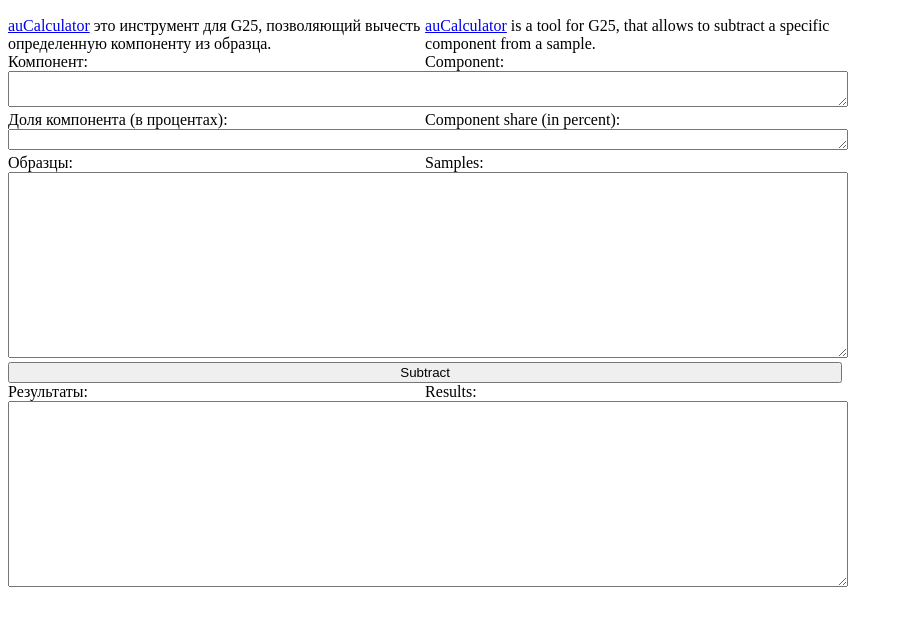
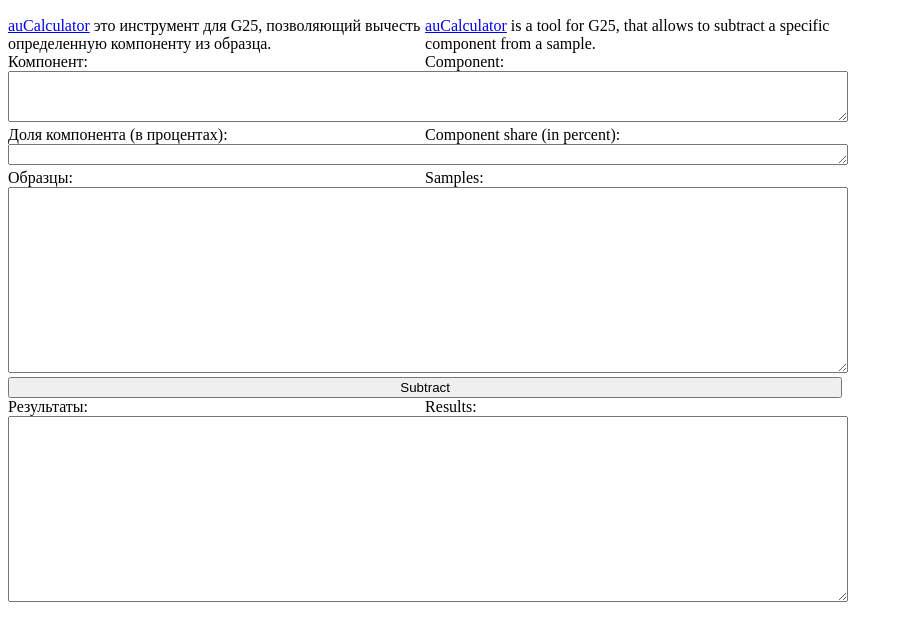
Before and after one commit to Daemon2017/auCalculator, a plain HTML site: page index.html in a window 1280 px wide. Shown: the part 50-688 px from the top of the page, without its empty margins (0-903 px from the left). Drawn offline with Linux system fonts and the light colour scheme.

Commit message:
Увеличено число строк

```diff
--- a/index.html
+++ b/index.html
@@ -51,7 +51,7 @@
             </div>
         </div>
         <div>
-            <textarea id="componentID" rows="2" wrap="off" style="width: 100%"></textarea>
+            <textarea id="componentID" rows="3" wrap="off" style="width: 100%"></textarea>
         </div>
         <div class="row">
             <div class="column">
```
